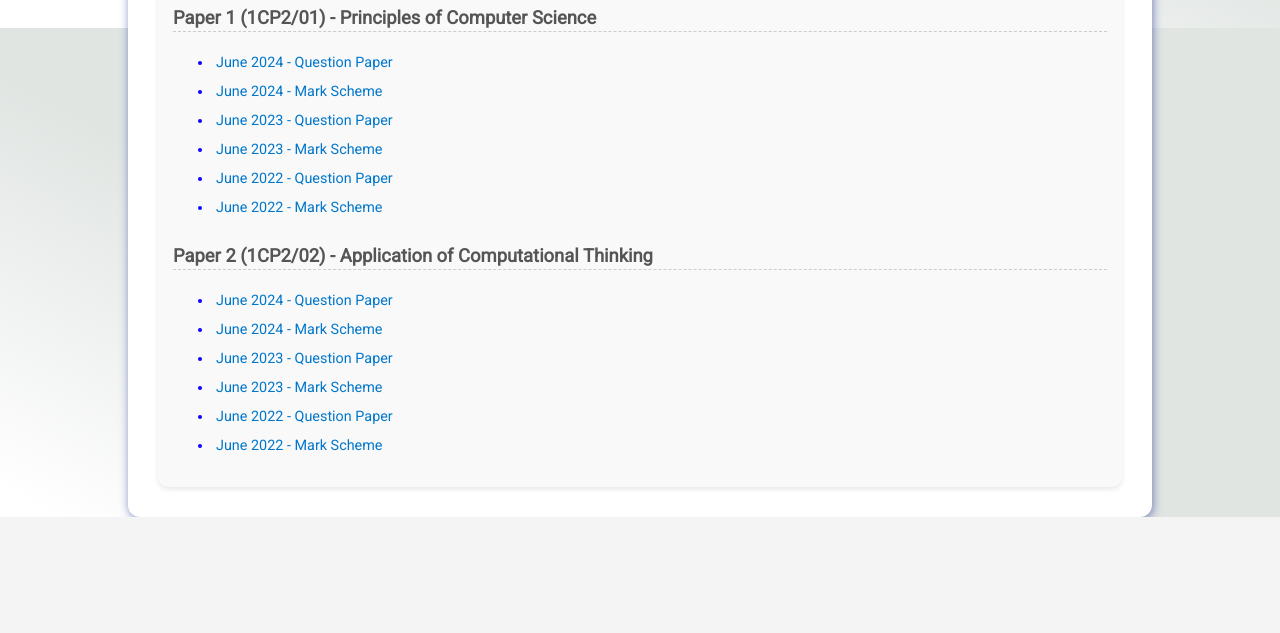
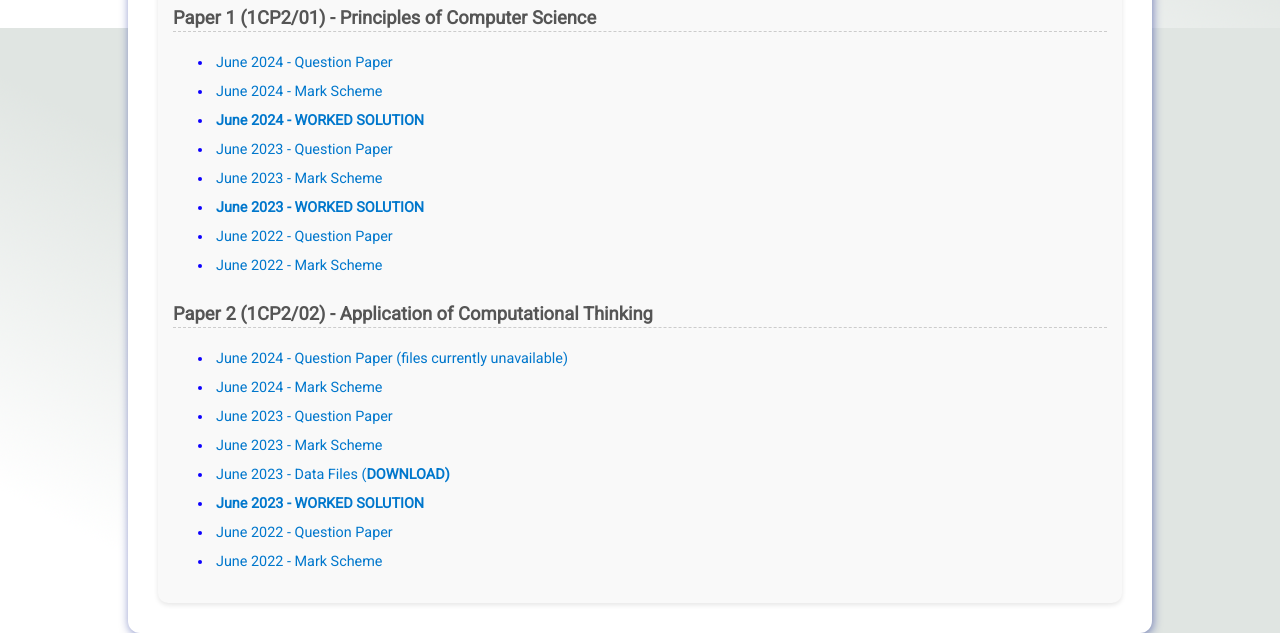
Before and after one commit to mc14211/mycstutor, a plain HTML site: page gcse/index.html in a window 1280 px wide. Shown: the part 1572-2205 px from the top of the page. Before the commit the page ends 2089 px from the top, so only its background shows below. Drawn offline with Linux system fonts and the light colour scheme.

Commit message:
edexcel papers

```diff
--- a/gcse/index.html
+++ b/gcse/index.html
@@ -226,8 +226,10 @@
           <ul>
           <li><a href="https://qualifications.pearson.com/content/dam/pdf/GCSE/Computer-Science/2020/Exam-materials/1cp2-01-que-20240702.pdf" target="_blank">June 2024 - Question Paper</a></li>
           <li><a href="https://qualifications.pearson.com/content/dam/pdf/GCSE/Computer-science/2020/Exam-materials/1cp2-01-rms-20240822.pdf" target="_blank">June 2024 - Mark Scheme</a></li>
+          <li><a href="/pdf-viewer.html?pdf=past-papers/gcse-edexcel-june24-paper1-WORKED.pdf" target="_blank"><strong>June 2024 - WORKED SOLUTION</strong></a></li>
           <li><a href="https://qualifications.pearson.com/content/dam/pdf/GCSE/Computer-science/2020/Exam-materials/1cp2-01-que-20230520.pdf" target="_blank">June 2023 - Question Paper</a></li>
           <li><a href="https://qualifications.pearson.com/content/dam/pdf/GCSE/Computer-science/2020/Exam-materials/1cp2-01-rms-20230824.pdf" target="_blank">June 2023 - Mark Scheme</a></li>
+          <li><a href="/pdf-viewer.html?pdf=past-papers/gcse-edexcel-june23-paper1-WORKED.pdf" target="_blank"><strong>June 2023 - WORKED SOLUTION</strong></a></li>
           <li><a href="https://qualifications.pearson.com/content/dam/pdf/GCSE/Computer-science/2020/Exam-materials/1cp2-01-que-20220517.pdf" target="_blank">June 2022 - Question Paper</a></li>
           <li><a href="https://qualifications.pearson.com/content/dam/pdf/GCSE/Computer-science/2020/Exam-materials/1cp2-01-rms-20220825.pdf" target="_blank">June 2022 - Mark Scheme</a></li>
           </ul>
@@ -235,10 +237,12 @@
         <div class="paper-section">
           <h4>Paper 2 (1CP2/02) - Application of Computational Thinking</h4>
           <ul>
-          <li><a href="https://qualifications.pearson.com/content/dam/pdf/GCSE/Computer-Science/2020/Exam-materials/1cp2-02-que-20240702.pdf" target="_blank">June 2024 - Question Paper</a></li>
+          <li><a href="https://qualifications.pearson.com/content/dam/pdf/GCSE/Computer-Science/2020/Exam-materials/1cp2-02-que-20240702.pdf" target="_blank">June 2024 - Question Paper (files currently unavailable)</a></li>
           <li><a href="https://qualifications.pearson.com/content/dam/pdf/GCSE/Computer-science/2020/Exam-materials/1cp2-02-rms-20240822.pdf" target="_blank">June 2024 - Mark Scheme</a></li>
           <li><a href="https://qualifications.pearson.com/content/dam/pdf/GCSE/Computer-science/2020/Exam-materials/1cp2-02-que-20230526.pdf" target="_blank">June 2023 - Question Paper</a></li>
           <li><a href="https://qualifications.pearson.com/content/dam/pdf/GCSE/Computer-science/2020/Exam-materials/1cp2-02-rms-20230824.pdf" target="_blank">June 2023 - Mark Scheme</a></li>
+          <li><a href="https://qualifications.pearson.com/content/dam/pdf/GCSE/Computer%20Science/2020/exam-materials/data-files-june-2023-1cp2-02.zip?_gl=1*14uay3k*_up*MQ..*_gs*MQ..&gclid=Cj0KCQjwnovFBhDnARIsAO4V7mCQq2IPGaifN540yX84xuR-EuJeCs1n8gdgVwq760-Ow0c3S7xz_5AaAtt4EALw_wcB&gbraid=0AAAAAD_jovsZPjN0ZTUPYoGhCoUVF4YP9" target="_blank">June 2023 - Data Files (<strong>DOWNLOAD)</strong></a></li>
+          <li><a href="/pdf-viewer.html?pdf=past-papers/gcse-edexcel-june23-paper2-WORKED.pdf" target="_blank"><strong>June 2023 - WORKED SOLUTION</strong></a></li>
           <li><a href="https://qualifications.pearson.com/content/dam/pdf/GCSE/Computer-science/2020/Exam-materials/1cp2-02-que-20220528.pdf" target="_blank">June 2022 - Question Paper</a></li>
           <li><a href="https://qualifications.pearson.com/content/dam/pdf/GCSE/Computer-science/2020/Exam-materials/1cp2-02-rms-20220825.pdf" target="_blank">June 2022 - Mark Scheme</a></li>
           </ul>
```
Also changed, not shown: 3 other files.
